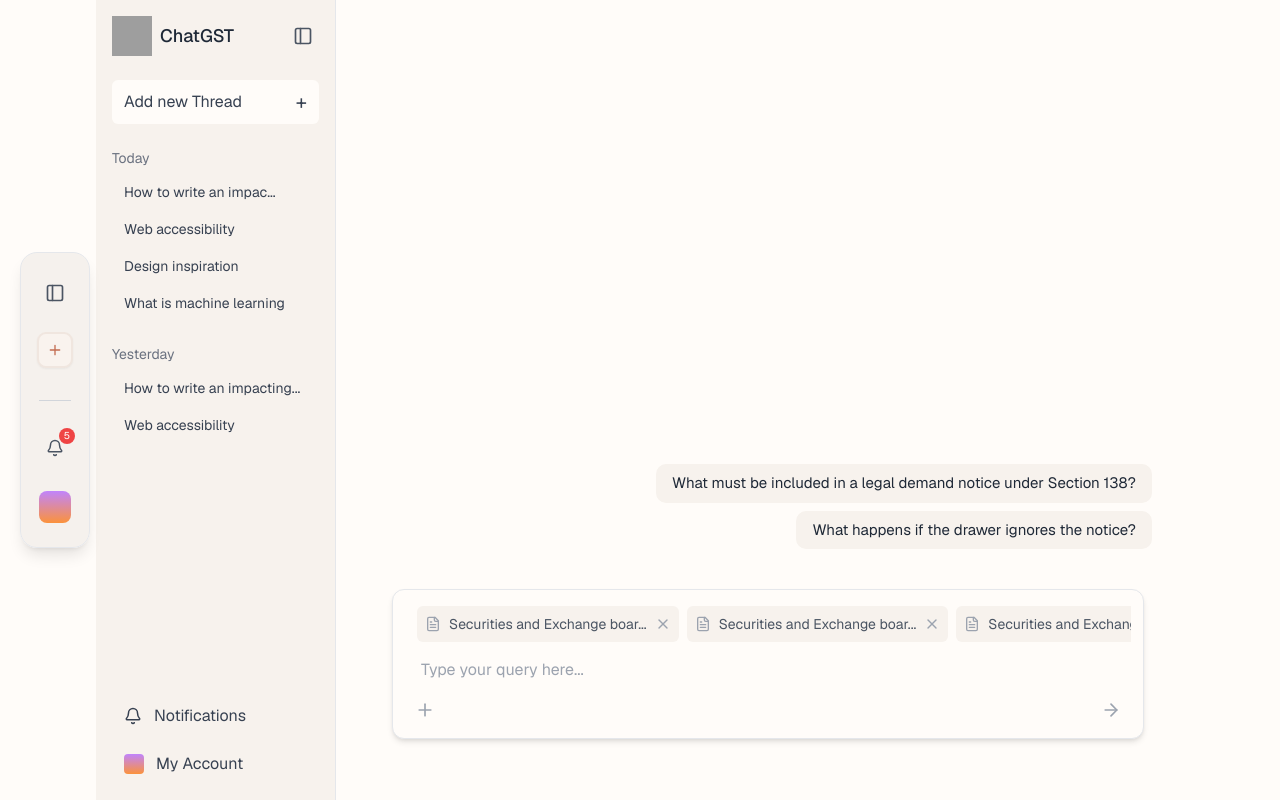
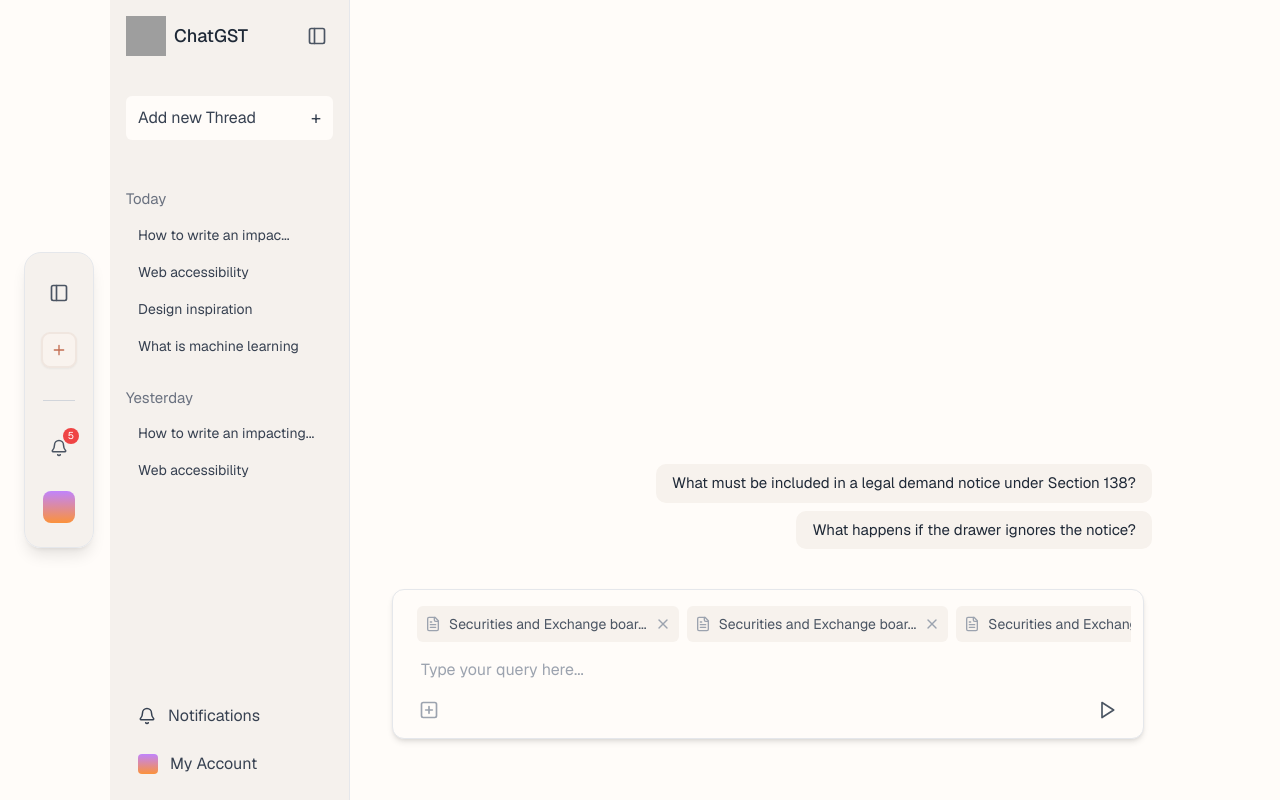
Before and after one commit to mishradev1/chatGST, a Next.js app: page / in a window 1280 px wide. Both pictures are taken after a click on the button 55 px from the left and 293 px from the top of the page. Built offline with nearby package versions, Linux system fonts and the light colour scheme; grey boxes are pictures that could not be loaded.

Commit message:
icon fixes

```diff
--- a/src/components/chat-input/chat-input.tsx
+++ b/src/components/chat-input/chat-input.tsx
@@ -1,7 +1,7 @@
 "use client"
 
 import * as React from "react"
-import { X, Plus, ArrowRight, FileText } from "lucide-react"
+import { X, Plus, ArrowRight, FileText, SquarePlus, ChevronRight, Play } from "lucide-react"
 
 interface Document {
   id: string
@@ -71,20 +71,20 @@ export function ChatInput({ onSubmit }: { onSubmit: (query: string) => void }) {
           </div>
 
           {/* Action buttons in a new row */}
-          <div className="flex items-center justify-between px-3 pb-2">
+          <div className="flex items-center justify-between px-4 pb-2">
             <button
               type="button"
               onClick={addDocument}
               className="flex items-center justify-center h-8 w-8 text-gray-400 hover:text-gray-600"
             >
-              <Plus className="h-5 w-5" />
+              <SquarePlus className="h-5 w-5 bg-[#FFFCF9]" />
             </button>
 
             <button
               type="submit"
               className="flex items-center justify-center h-8 w-8 text-gray-400 hover:text-gray-600"
             >
-              <ArrowRight className="h-5 w-5" />
+              <Play className="w-5 h-5 text-gray-600" />
             </button>
           </div>
         </form>
--- a/src/components/sidebar/Sidebar.tsx
+++ b/src/components/sidebar/Sidebar.tsx
@@ -112,7 +112,7 @@ export function Sidebar() {
   return (
     <div className="h-screen flex bg-[#efeae5]">
       {/* Slim left sidebar */}
-      <div className="fixed left-5 top-1/2 -translate-y-1/2 z-20">
+      <div className="fixed left-6 top-1/2 -translate-y-1/2 z-20">
         <div className="w-[70px] h-[37vh] bg-[#efeae5]/60 rounded-[17px] border border-gray-200 shadow-lg
                       flex flex-col items-center justify-between py-6 px-2.5
                       transition-transform duration-200">
@@ -157,15 +157,15 @@ export function Sidebar() {
         {isExpanded && (
           <>
             <motion.div
-              initial={{ x: -240 }}
+              initial={{ x: -260 }}
               animate={{ x: 0 }}
-              exit={{ x: -240 }}
+              exit={{ x: -260 }}
               transition={{ duration: 0.2 }}
-              className="fixed left-[96px] top-0 w-[240px] h-screen bg-[#F7F2ED] border-r border-gray-200 z-10"
+              className="fixed left-[110px] top-0 w-[240px] h-screen bg-[#efeae5]/60 border-r border-gray-200 z-10"
             >
               <div className="h-full flex flex-col p-4">
                 {/* Header */}
-                <div className="flex items-center justify-between mb-6">
+                <div className="flex items-center justify-between mb-10">
                   <div className="flex items-center gap-2">
                     <img
                       src="https://cdn.prod.website-files.com/66a90e7788df6d0dc5ef83dd/66ad24b77384da410863f473_Group%2027260.svg"
@@ -182,14 +182,14 @@ export function Sidebar() {
                 </div>
 
                 {/* New Thread Button */}
-                <button className="w-full bg-[#FFFCF9] flex items-center justify-between px-3 py-2 mb-6 text-gray-700 hover:bg-gray-200 rounded-[6px]">
+                <button className="w-full bg-[#FFFCF9] flex items-center justify-between px-3 py-2 mb-12 text-gray-700 hover:bg-gray-200 rounded-[6px]">
                   <span>Add new Thread</span>
-                  <span className="text-xl">+</span>
+                  <span className="text-lg">+</span>
                 </button>
 
                 {/* Today's Threads */}
                 <div className="mb-6">
-                  <h3 className="text-sm text-gray-500 mb-2">Today</h3>
+                  <h3 className="text-[15px] text-gray-500 mb-2">Today</h3>
                   <div className="space-y-1">
                     <button className="w-full text-left px-3 py-1.5 text-gray-700 hover:bg-gray-100 rounded text-[14px]">
                       How to write an impac...
@@ -208,7 +208,7 @@ export function Sidebar() {
 
                 {/* Yesterday's Threads */}
                 <div className="mb-6">
-                  <h3 className="text-sm text-gray-500 mb-2">Yesterday</h3>
+                  <h3 className="text-[15px] text-gray-500 mb-2">Yesterday</h3>
                   <div className="space-y-1">
                     <button className="w-full text-left px-3 py-1.5 text-gray-700 hover:bg-gray-100 rounded text-[14px]">
                       How to write an impacting...
```
